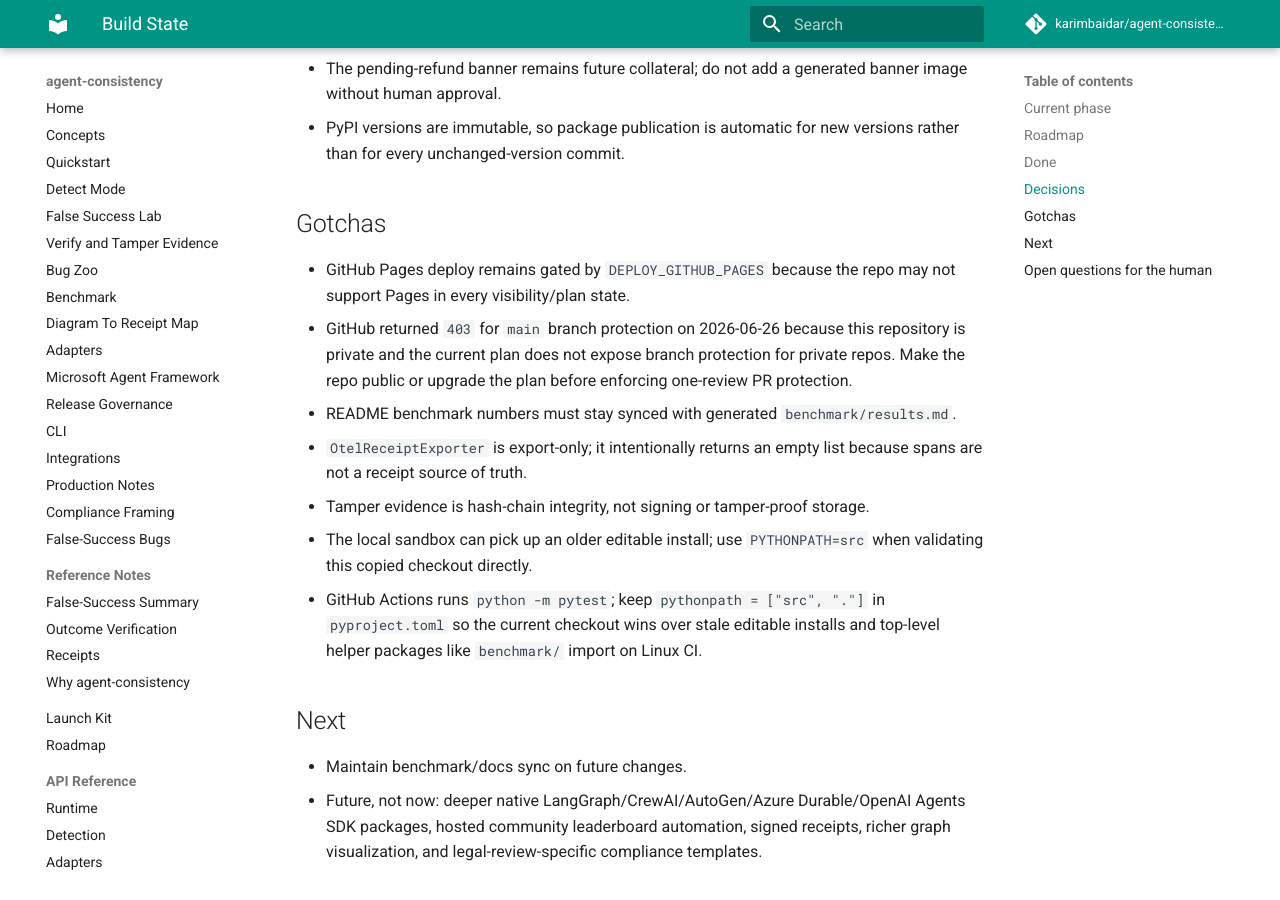
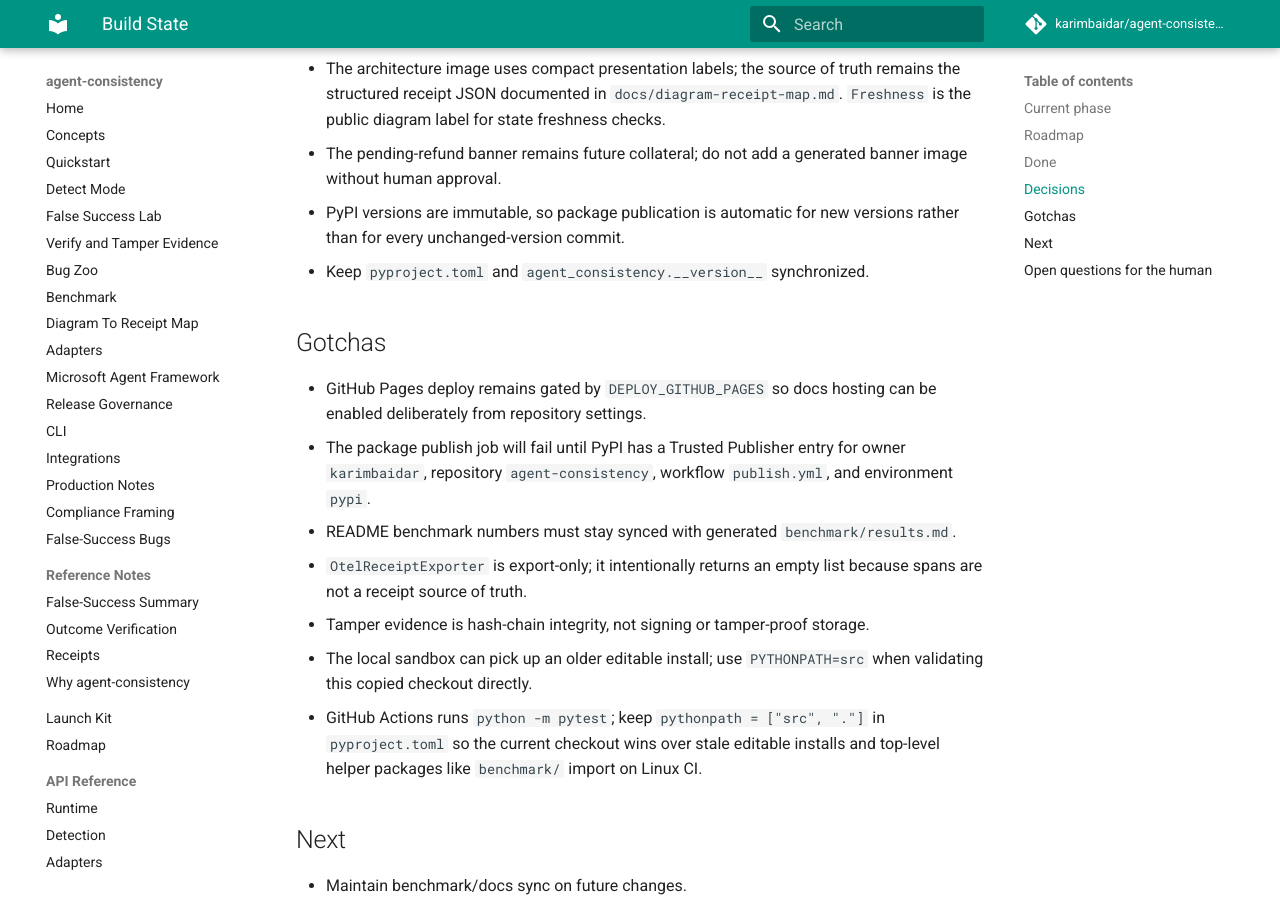
Before and after one commit to karimbaidar/agent-consistency, an MkDocs documentation site: the page built from docs/STATE.md, in a window 1280 px wide and 900 px high, scrolled down 2489 px. Built offline with MkDocs 1.6.1 and Material for MkDocs 9.7.7, drawn with Linux system fonts in a browser that asks for light colours; comment, search, counter and statistics services are not loaded; some of the changed text lies outside the part shown.

Commit message:
enforce version bumps for publishing

```diff
--- a/docs/STATE.md
+++ b/docs/STATE.md
@@ -61,8 +61,11 @@
 - PyPI publishing workflow added for Trusted Publishing. It builds on each
   `main` push and publishes only when the `pyproject.toml` version is not
   already present on PyPI.
-- Contributor policy added in `CONTRIBUTING.md`; branch protection is blocked
-  while this repo remains private on the current GitHub plan.
+- Version bumped to `0.3.1` and CI now requires a `pyproject.toml` version
+  increase for each contribution.
+- Contributor policy added in `CONTRIBUTING.md`; `main` branch protection is
+  applied now that the repo is public, with one required approving review,
+  conversation resolution, required checks, and force pushes blocked.
 
 ## Decisions
 - Keep the core dependency-free; optional integrations must live behind extras.
@@ -93,14 +96,14 @@
   banner image without human approval.
 - PyPI versions are immutable, so package publication is automatic for new
   versions rather than for every unchanged-version commit.
+- Keep `pyproject.toml` and `agent_consistency.__version__` synchronized.
 
 ## Gotchas
-- GitHub Pages deploy remains gated by `DEPLOY_GITHUB_PAGES` because the repo
-  may not support Pages in every visibility/plan state.
-- GitHub returned `403` for `main` branch protection on 2026-06-26 because this
-  repository is private and the current plan does not expose branch protection
-  for private repos. Make the repo public or upgrade the plan before enforcing
-  one-review PR protection.
+- GitHub Pages deploy remains gated by `DEPLOY_GITHUB_PAGES` so docs hosting
+  can be enabled deliberately from repository settings.
+- The package publish job will fail until PyPI has a Trusted Publisher entry
+  for owner `karimbaidar`, repository `agent-consistency`, workflow
+  `publish.yml`, and environment `pypi`.
 - README benchmark numbers must stay synced with generated
   `benchmark/results.md`.
 - `OtelReceiptExporter` is export-only; it intentionally returns an empty list
--- a/pyproject.toml
+++ b/pyproject.toml
@@ -4,7 +4,7 @@
 
 [project]
 name = "agent-consistency"
-version = "0.3.0"
+version = "0.3.1"
 description = "Reliability layer for AI agent workflows: validate state, handoffs, and outcomes before agents continue."
 readme = "README.md"
 requires-python = ">=3.9"
--- a/src/agent_consistency/__init__.py
+++ b/src/agent_consistency/__init__.py
@@ -74,7 +74,7 @@
     choose_verifier,
 )
 
-__version__ = "0.3.0"
+__version__ = "0.3.1"
 
 __all__ = [
     "AgentStep",
```
Also changed, not shown: CONTRIBUTING.md (+12 -10 lines), docs/release-governance.md (+9 -4 lines), 2 other files.
